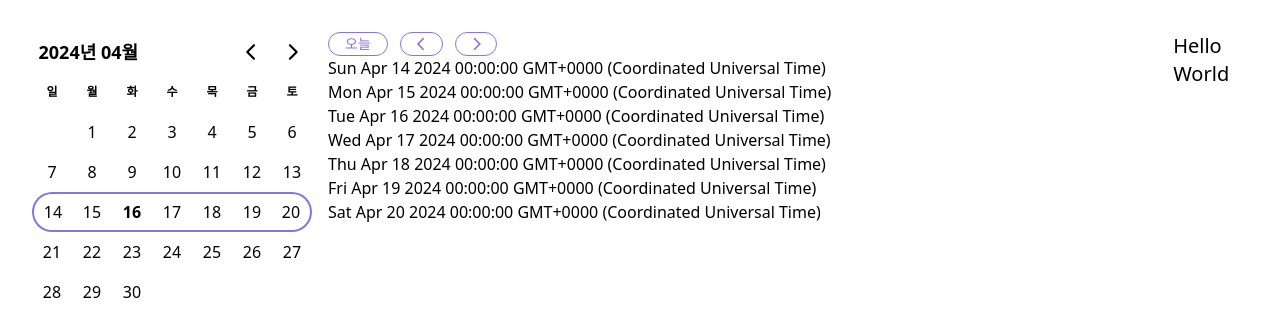
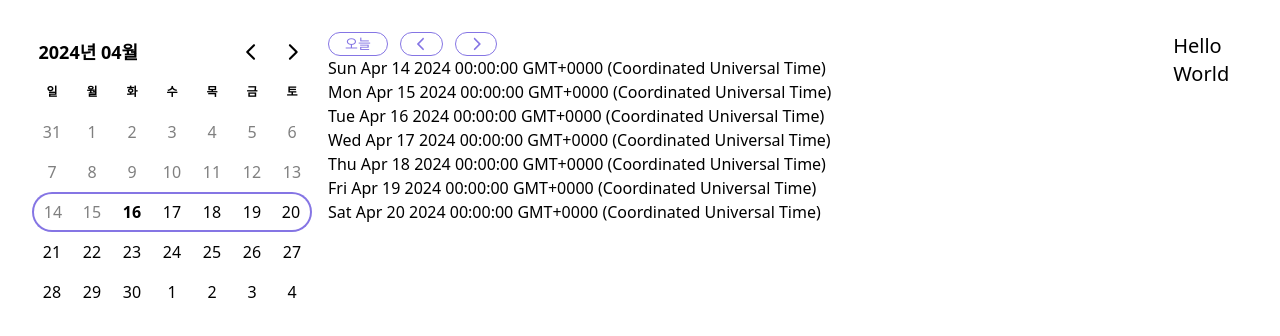
Before and after one commit to choi138/assignment, a React (Vite) app: page / in a window 1280 px wide. Shown: the top 336 px of the page. Built offline with nearby package versions, Linux system fonts and the light colour scheme.

Commit message:
feat(calendar): change month by select weekend

```diff
--- a/src/components/Calendar/index.tsx
+++ b/src/components/Calendar/index.tsx
@@ -1,22 +1,28 @@
 import React, { useEffect, useState } from 'react';
 import { DateFormatter, DateRange, DayPicker } from 'react-day-picker';
-import { useDispatch } from 'react-redux';
+import { useDispatch, useSelector } from 'react-redux';
 import 'react-day-picker/dist/style.css';
 
 import { ko } from 'date-fns/locale';
 import { endOfWeek, format, lastDayOfWeek, startOfWeek } from 'date-fns';
 
 import { startOfTheWeekStore } from 'src/store/startOfTheWeekStore';
+import { RootState } from 'src/store';
 
 import { calendarCss } from './style';
 
 export const Calendar: React.FC = () => {
+  const selectedWeekDay = useSelector((state: RootState) => state.startOfTheWeekStore);
   const dispatch = useDispatch();
 
   const today = new Date();
 
+  const [month, setMonth] = useState<Date>(today);
   const [selectedWeekRange, setSelectedWeekRange] = useState<DateRange | undefined>(undefined);
-  const [weekEndDays, setWeekEndDays] = useState({ startDay: startOfWeek(today), lastDay: endOfWeek(today) });
+  const [weekEndDays, setWeekEndDays] = useState({
+    startDay: startOfWeek(selectedWeekDay),
+    lastDay: endOfWeek(today),
+  });
 
   const formatCaption: DateFormatter = (month) => {
     return <>{format(month, 'yyyy년 MM월')}</>;
@@ -32,8 +38,13 @@ export const Calendar: React.FC = () => {
   };
 
   useEffect(() => {
-    setSelectedWeekRange({ from: startOfWeek(today), to: endOfWeek(today) });
-  }, []);
+    setWeekEndDays({ startDay: startOfWeek(selectedWeekDay), lastDay: endOfWeek(selectedWeekDay) });
+    setSelectedWeekRange({ from: startOfWeek(selectedWeekDay), to: endOfWeek(selectedWeekDay) });
+  }, [selectedWeekDay]);
+
+  useEffect(() => {
+    setMonth(weekEndDays.startDay);
+  }, [weekEndDays]);
 
   return (
     <>
@@ -41,18 +52,22 @@ export const Calendar: React.FC = () => {
       <DayPicker
         mode="single"
         required
-        defaultMonth={today}
+        month={month}
         selected={selectedWeekRange ? selectedWeekRange.from : today}
+        onMonthChange={setMonth}
+        showOutsideDays
         onSelect={(date) => handleDayClick(date)}
         modifiers={{
           selectedWeek: selectedWeekRange ? selectedWeekRange : [],
           lastDayOfWeek: lastDayOfWeek(weekEndDays.lastDay),
           firstDayOfWeek: startOfWeek(weekEndDays.startDay),
+          pastDays: { before: today },
         }}
         modifiersClassNames={{
           selectedWeek: 'selected-week',
           lastDayOfWeek: 'last-day-of-week',
           firstDayOfWeek: 'first-day-of-week',
+          pastDays: 'past-days',
         }}
         formatters={{ formatCaption }}
         locale={ko}
--- a/src/components/Calendar/style.ts
+++ b/src/components/Calendar/style.ts
@@ -1,11 +1,31 @@
 import { colors } from 'src/css';
 
 export const calendarCss = `
+  .rdp-day_outside {
+    opacity: 1;
+  }
+
+  .past-days{
+    color: rgba(0, 0, 0, 0.5);
+  }
+
   .rdp {
     margin: 0;
   }
+
   .rdp-day_selected {
     background-color: transparent;
+  }
+
+  .rdp-day_selected:not(.past-days) {
+    color: ${colors.black};
+  }
+
+  .rdp-day_selected:hover {
+    color: rgba(0, 0, 0, 0.5);
+  }
+
+  .rdp-day_selected:hover:not(.past-days) {
     color: ${colors.black};
   }
 
--- a/src/components/WeekView/index.tsx
+++ b/src/components/WeekView/index.tsx
@@ -5,11 +5,12 @@ import { useWeekView } from 'src/hooks';
 import { WeekViewHeader } from '../WeekViewHeader';
 
 export const WeekView: React.FC = () => {
-  const { days } = useWeekView({ initialDate: new Date() });
+  const { days, goToToday, nextWeek, previousWeek } = useWeekView();
+  // console.log('days', days);
 
   return (
     <div className="flex flex-col h-full overflow-hidden w-full">
-      <WeekViewHeader />
+      <WeekViewHeader goToToday={goToToday} nextWeek={nextWeek} previousWeek={previousWeek} />
       <div className="flex flex-col flex-1 overflow-hidden select-none">
         <div className="flex flex-col flex-1 isolate overflow-auto">
           <div className="flex flex-col flex-none min-w-[700px]">
--- a/src/components/WeekViewHeader/index.tsx
+++ b/src/components/WeekViewHeader/index.tsx
@@ -3,14 +3,22 @@ import React from 'react';
 import { FontAwesomeIcon } from '@fortawesome/react-fontawesome';
 import { faChevronLeft, faChevronRight } from '@fortawesome/free-solid-svg-icons';
 
-export const WeekViewHeader: React.FC = () => {
+export interface WeekViewHeaderProps {
+  goToToday: () => void;
+  nextWeek: () => void;
+  previousWeek: () => void;
+}
+
+export const WeekViewHeader: React.FC<WeekViewHeaderProps> = ({ goToToday, nextWeek, previousWeek }) => {
   return (
-    <header className="flex items-center justify-start gap-x-3">
-      <h1 className="borderCard">오늘</h1>
-      <h1 className="borderCard">
+    <header className="flex items-center justify-start gap-x-3 select-none">
+      <h1 className="borderCard" onClick={goToToday}>
+        오늘
+      </h1>
+      <h1 className="borderCard" onClick={previousWeek}>
         <FontAwesomeIcon icon={faChevronLeft} />
       </h1>
-      <h1 className="borderCard">
+      <h1 className="borderCard" onClick={nextWeek}>
         <FontAwesomeIcon icon={faChevronRight} />
       </h1>
     </header>
--- a/src/hooks/useWeekView/index.tsx
+++ b/src/hooks/useWeekView/index.tsx
@@ -1,5 +1,5 @@
 import { useEffect, useState } from 'react';
-import { useSelector } from 'react-redux';
+import { useDispatch, useSelector } from 'react-redux';
 
 import {
   Day,
@@ -36,6 +36,7 @@ export const useWeekView = ({
   disabledWeek,
 }: UseWeekViewProps | undefined = {}) => {
   const startOfTheWeekStore = useSelector((state: RootState) => state.startOfTheWeekStore);
+  const dispatch = useDispatch();
 
   const [startOfTheWeek, setStartOfTheWeek] = useState(
     startOfWeek(startOfDay(initialDate || new Date()), { weekStartsOn }),
@@ -45,12 +46,14 @@ export const useWeekView = ({
     const nextWeek = addDays(startOfTheWeek, 7);
     if (disabledWeek && disabledWeek(nextWeek)) return;
     setStartOfTheWeek(nextWeek);
+    dispatch({ type: 'dateStore/setDate', payload: nextWeek.toISOString() });
   };
 
   const previousWeek = () => {
     const previousWeek = addDays(startOfTheWeek, -7);
     if (disabledWeek && disabledWeek(previousWeek)) return;
     setStartOfTheWeek(previousWeek);
+    dispatch({ type: 'dateStore/setDate', payload: previousWeek.toISOString() });
   };
 
   const goToToday = () => {
```
